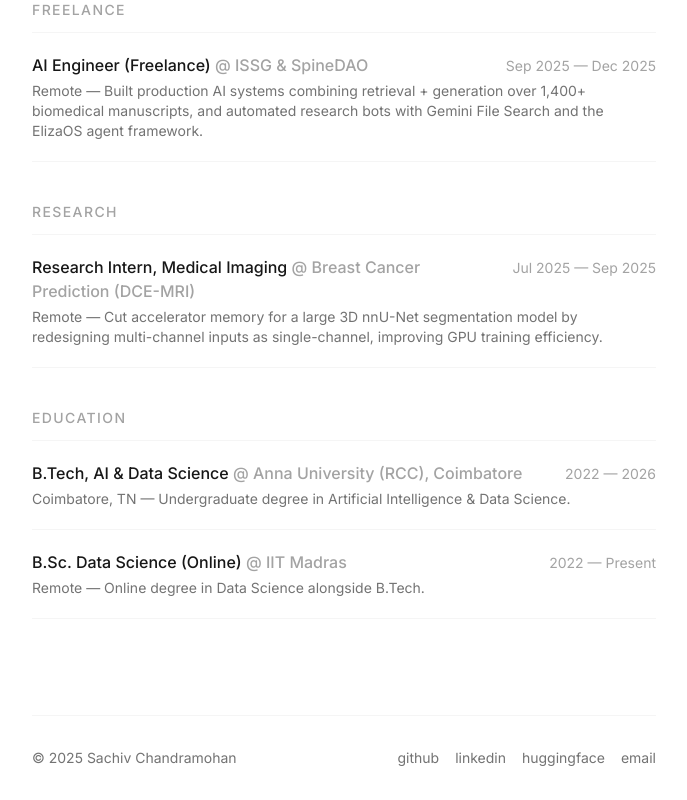
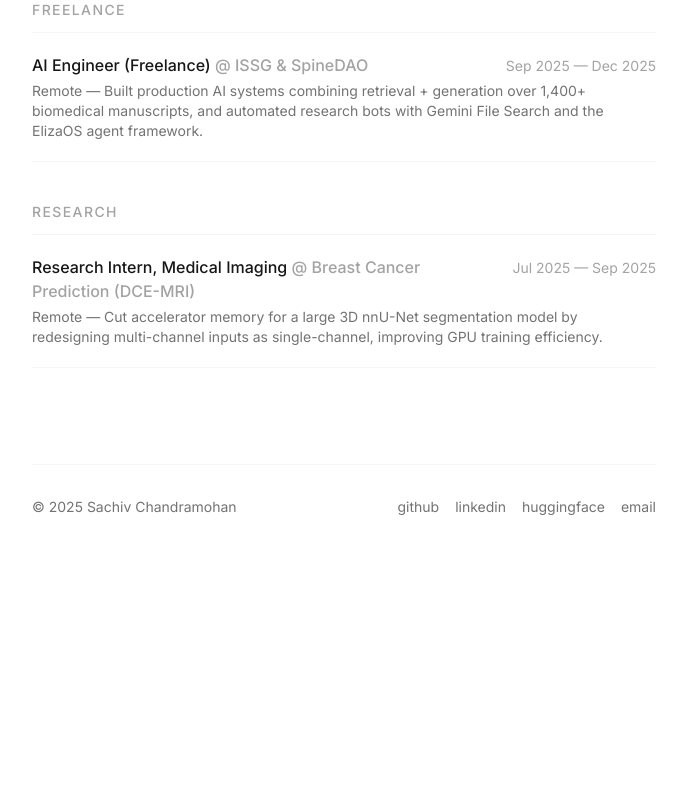
Before and after one commit to SACHokstack/Portfolio_X, a Next.js app: page /work in a window 1280 px wide. Shown: the part 422-1222 px from the top of the page, without its empty margins (296-983 px from the left). After the commit the page ends 971 px from the top, so only its background shows below. Built offline with nearby package versions, Linux system fonts and the light colour scheme.

Commit message:
feat: remove education from portfolio

```diff
--- a/app/page.tsx
+++ b/app/page.tsx
@@ -51,10 +51,7 @@ export default function Home() {
       <section>
         <SectionHeader title="Work" href="/work" />
         <ul className="divide-y divide-neutral-100 border-y border-neutral-100 dark:divide-neutral-800 dark:border-neutral-800">
-          {jobs
-            .filter((j) => j.kind !== 'education')
-            .slice(0, 4)
-            .map((j) => (
+          {jobs.slice(0, 4).map((j) => (
             <li key={j.company + j.role} className="flex items-baseline justify-between gap-4 py-3">
               <span className="text-[15px]">
                 {j.role}{' '}
--- a/app/work/page.tsx
+++ b/app/work/page.tsx
@@ -6,7 +6,7 @@ export default function WorkPage() {
       <div>
         <h1 className="text-2xl font-semibold tracking-tight">Work</h1>
         <p className="mt-2 text-neutral-500 dark:text-neutral-400">
-          Experience, freelance, research, education — one timeline.
+          Experience, freelance, and research — one timeline.
         </p>
       </div>
 
--- a/data/site.ts
+++ b/data/site.ts
@@ -38,7 +38,7 @@ export type Project = {
   extraLinks?: { label: string; href: string }[]
 }
 
-export type JobKind = 'fulltime' | 'freelance' | 'research' | 'education'
+export type JobKind = 'fulltime' | 'freelance' | 'research'
 
 export type Job = {
   company: string
@@ -54,7 +54,6 @@ export const jobGroups: { kind: JobKind; label: string }[] = [
   { kind: 'fulltime', label: 'Experience' },
   { kind: 'freelance', label: 'Freelance' },
   { kind: 'research', label: 'Research' },
-  { kind: 'education', label: 'Education' },
 ]
 
 // Source of truth: resume (Oct 2026).
@@ -85,22 +84,6 @@ export const jobs: Job[] = [
     summary:
       'Cut accelerator memory for a large 3D nnU-Net segmentation model by redesigning multi-channel inputs as single-channel, improving GPU training efficiency.',
     kind: 'research',
-  },
-  {
-    company: 'Anna University (RCC), Coimbatore',
-    role: 'B.Tech, AI & Data Science',
-    period: '2022 — 2026',
-    location: 'Coimbatore, TN',
-    summary: 'Undergraduate degree in Artificial Intelligence & Data Science.',
-    kind: 'education',
-  },
-  {
-    company: 'IIT Madras',
-    role: 'B.Sc. Data Science (Online)',
-    period: '2022 — Present',
-    location: 'Remote',
-    summary: 'Online degree in Data Science alongside B.Tech.',
-    kind: 'education',
   },
 ]
 
```
